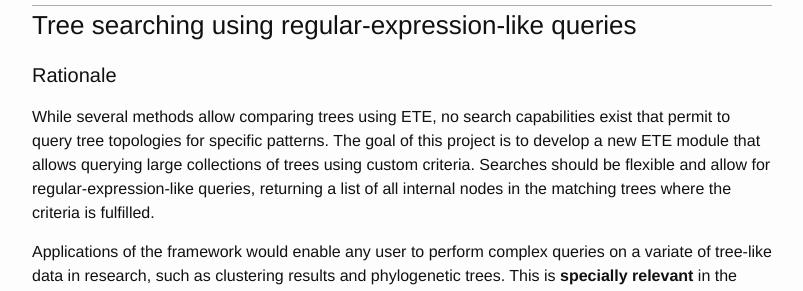
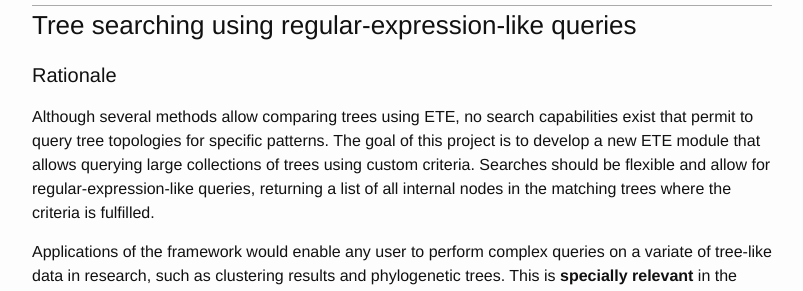
Before and after one commit to OBF/GSoC, a Jekyll site: the page built from 00_ideas.md, in a window 1280 px wide and 1400 px high, scrolled down 10272 px. Shown: the part 152-443 px from the top of the window, without its empty margins (238-1041 px from the left). Built offline with Jekyll 4.4.1, drawn with Linux system fonts in a browser that asks for light colours; some of the changed text lies outside the part shown.

```diff
--- a/00_ideas.md
+++ b/00_ideas.md
@@ -405,7 +405,7 @@ visualization of trees, commonly used for the analysis of
 
 #### Rationale
 
-While several methods allow comparing trees using ETE, no search capabilities
+Although several methods allow comparing trees using ETE, no search capabilities
 exist that permit to query tree topologies for specific patterns. The goal of
 this project is to develop a new ETE module that allows querying large
 collections of trees using custom criteria. Searches should be flexible and
@@ -475,8 +475,8 @@ Under the supervision of their mentors, the GSoC student will work on:
   events.  The implementation should be done on top of the current rendering
   engine, by adding the capability of translating horizontal node links created
   programmatically (i.e. `node1.add_link(node2)`) into visual links in the final
-  tree image. A prototype is discussed here:
-  https://github.com/etetoolkit/ete/issues/161
+  tree image. A prototype is discussed [here](https://github.com/etetoolkit/ete/issues/161).
+
 
 * Improving SVG rendering capabilities permitting better web
   integration. Although the implementation of a fully-capable web viewer is out
```
Also changed, not shown: other parts of 00_ideas.md (+1 -1 lines).
